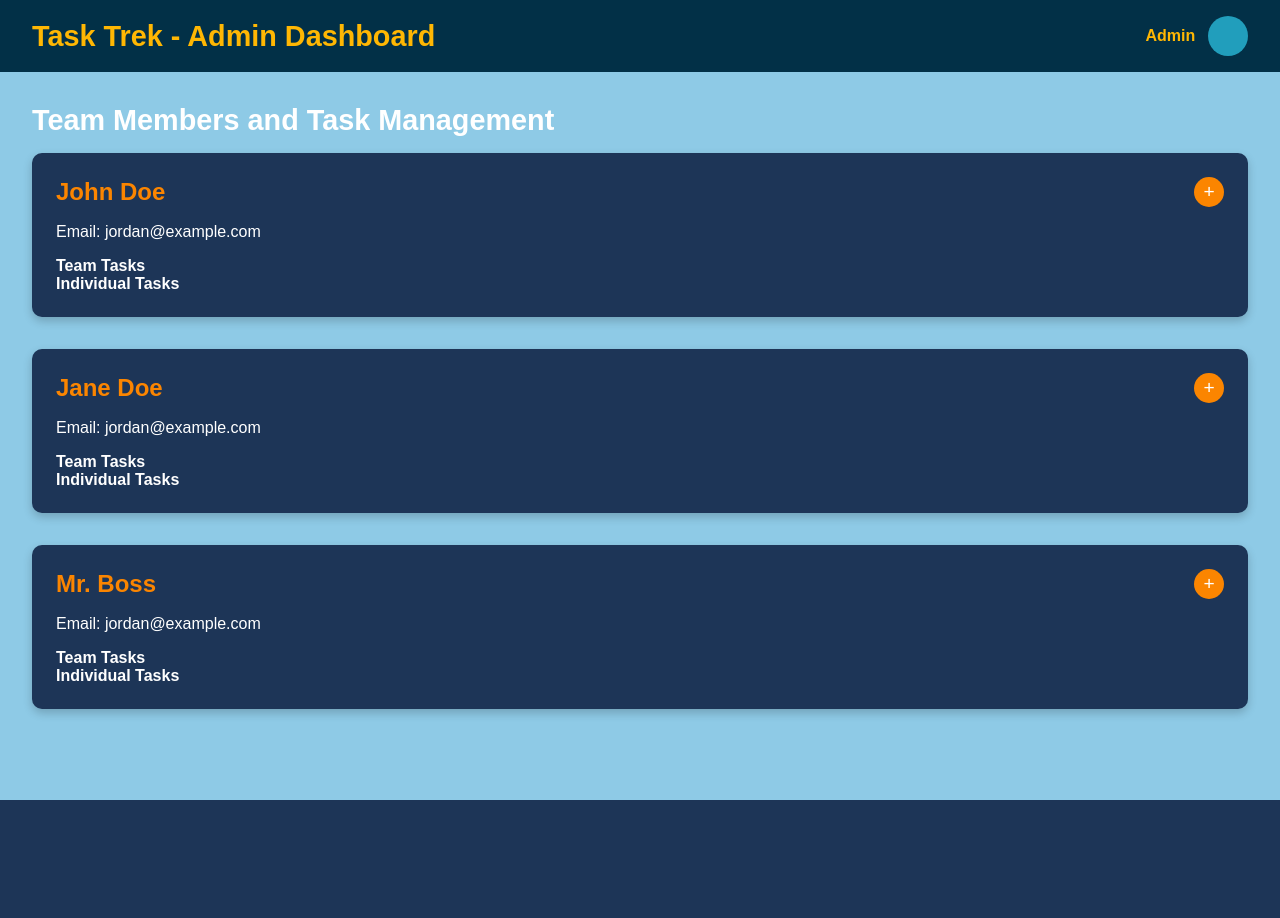
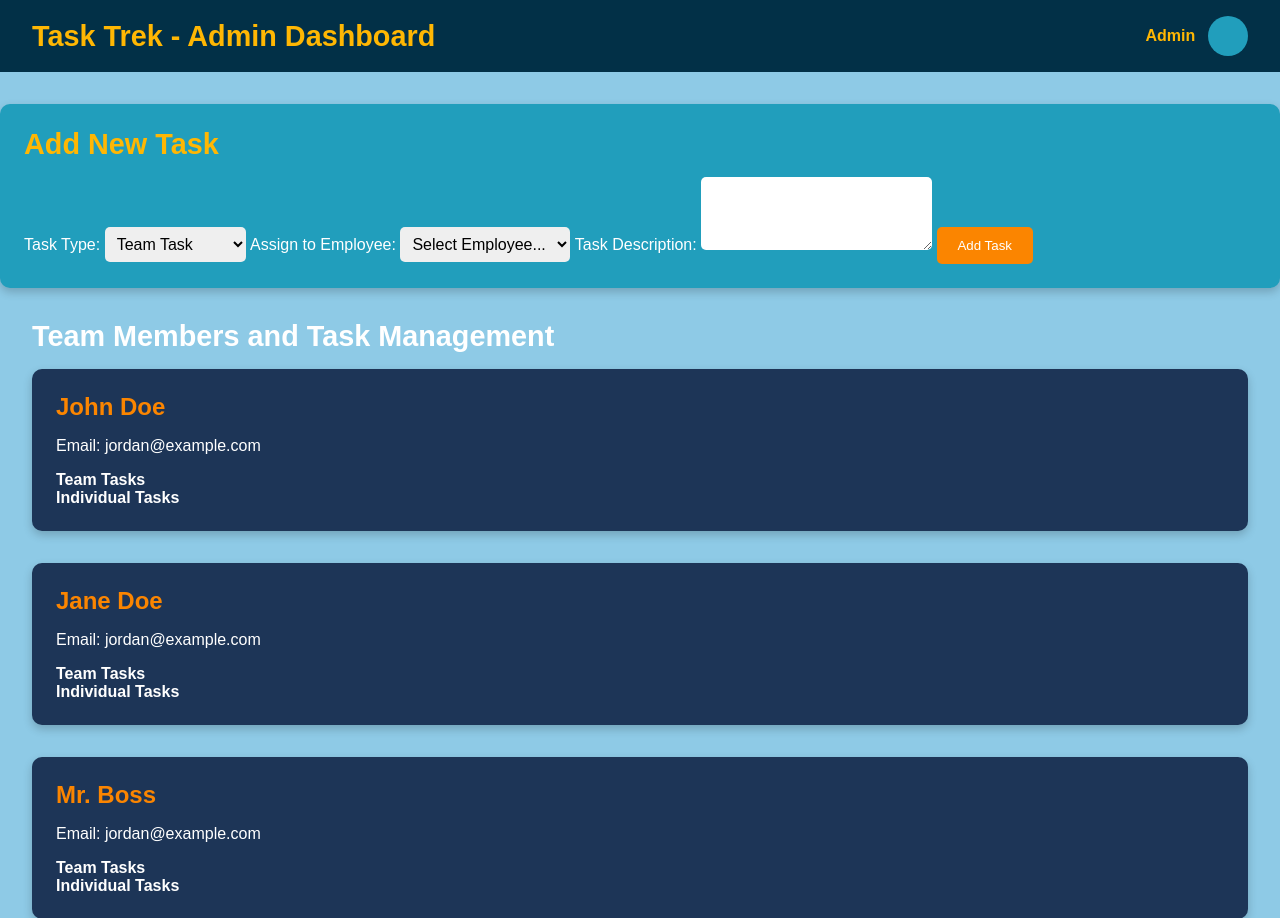
Before and after one commit to 10DavidFranco/softwareWebAppFinal, a Django app: template tasktrek/templates/superuser.html in a window 1280 px wide. Shown: the top 918 px of the page. Before the commit the page ends 800 px from the top, so only its background shows below. Run offline with Django 5.2, Linux system fonts and the light colour scheme; the template is opened without the code that fills it: values that come from a table or form of the project are taken from there, others are empty; data comes from the database, SQL or seed files in the repository.

Commit message:
Added edit, checkbox, and task adding in genderal

```diff
--- a/tasktrek/static/css/styles.css
+++ b/tasktrek/static/css/styles.css
@@ -312,3 +343,102 @@
 .add-team-task-btn:hover {
     background-color: #e63946;
 }
+/* Add Task Card */
+.add-task-card {
+    background-color: #219ebc;
+    color: white;
+    padding: 1.5rem;
+    border-radius: 10px;
+    box-shadow: 0px 4px 10px rgba(0, 0, 0, 0.2);
+    margin-top: 2rem;
+}
+
+.add-task-card h2 {
+    font-size: 1.8rem;
+    color: #ffb703;
+    margin-bottom: 1rem;
+}
+
+.add-task-card form {
+    display: flex;
+    flex-direction: column;
+    gap: 1rem;
+}
+
+.add-task-card label {
+    font-size: 1rem;
+    margin-bottom: 0.5rem;
+}
+
+.add-task-card select,
+.add-task-card textarea {
+    padding: 0.5rem;
+    border-radius: 5px;
+    border: none;
+    font-size: 1rem;
+}
+
+.add-task-card .add-task-submit-btn {
+    background-color: #fb8500;
+    color: white;
+    border: none;
+    padding: 0.7rem 1.3rem;
+    border-radius: 5px;
+    cursor: pointer;
+}
+
+.add-task-card .add-task-submit-btn:hover {
+    background-color: #e63946;
+}
+
+/* Input field for editing the title */
+.edit-title-input {
+    display: block;
+    margin-bottom: 0.75rem; /* Increased margin for better spacing */
+    padding: 0.5rem; /* Slightly increased padding */
+    font-size: 0.9rem;
+    width: 100%; /* Changed '95%' to '100%' for better alignment */
+    border: 1px solid #ddd;
+    border-radius: 4px;
+}
+
+/* Textarea for editing the description */
+.edit-description-textarea {
+    display: block;
+    margin-bottom: 0.75rem; /* Increased margin for consistency */
+    padding: 0.8rem;
+    font-size: 0.9rem;
+    width: 100%; /* Changed '95%' to '100%' for alignment with title input */
+    height: 100px;
+    border: 1px solid #ddd;
+    border-radius: 4px;
+    resize: none;
+}
+
+/* Save and Cancel Buttons */
+.save-btn, .cancel-btn {
+    margin-top: 0.5rem;
+    padding: 0.4rem 0.8rem;
+    border: none;
+    border-radius: 4px;
+    cursor: pointer;
+    font-size: 0.85rem;
+}
+
+.save-btn {
+    background-color: #8ecae6; /* Blue button */
+    color: white;
+}
+
+.cancel-btn {
+    background-color: #f8d7da; /* Light red button */
+    color: white;
+}
+
+.save-btn:hover {
+    background-color: #219ebc; /* Darker shade on hover */
+}
+
+.cancel-btn:hover {
+    background-color: #f54242;
+}
--- /dev/null
+++ b/tasktrek/static/js/task.js
@@ -0,0 +1,79 @@
+document.querySelectorAll('.edit-btn').forEach(editButton => {
+    editButton.addEventListener('click', function () {
+        const taskItem = editButton.closest('li'); // Target the <li> containing the task
+        const taskTitle = taskItem.querySelector('.task-title'); // Get task title
+        const taskDescription = taskItem.querySelector('.task-description'); // Get task description
+        const actionButtons = taskItem.querySelector('.action-buttons');
+
+        // Check if there are existing input fields
+        if (!taskItem.querySelector('input') && !taskItem.querySelector('textarea')) {
+            // Create input field for title editing
+            const titleInput = document.createElement('input');
+            titleInput.type = 'text';
+            titleInput.value = taskTitle.textContent.trim(); // Populate with existing title
+            titleInput.className = 'edit-title-input';
+
+            // Create textarea for description editing
+            const descriptionTextarea = document.createElement('textarea');
+            descriptionTextarea.value = taskDescription.textContent.trim(); // Populate with existing description
+            descriptionTextarea.className = 'edit-description-textarea';
+
+            // Create "Save" button
+            const saveButton = document.createElement('button');
+            saveButton.textContent = 'Save';
+            saveButton.className = 'save-btn';
+
+            // Create "Cancel" button
+            const cancelButton = document.createElement('button');
+            cancelButton.textContent = 'Cancel';
+            cancelButton.className = 'cancel-btn';
+
+            // Insert title input above actions
+            taskItem.insertBefore(titleInput, actionButtons);
+
+            // Insert description textarea right after the title input
+            taskItem.insertBefore(descriptionTextarea, actionButtons);
+
+            // Append Save and Cancel buttons
+            taskItem.insertBefore(saveButton, actionButtons);
+            taskItem.insertBefore(cancelButton, actionButtons);
+
+            // Handle Save Button
+            saveButton.addEventListener('click', function () {
+                // Update title and description
+                taskTitle.textContent = titleInput.value;
+                taskDescription.textContent = descriptionTextarea.value;
+
+                // Remove editing elements
+                taskItem.removeChild(titleInput);
+                taskItem.removeChild(descriptionTextarea);
+                taskItem.removeChild(saveButton);
+                taskItem.removeChild(cancelButton);
+            });
+
+            // Handle Cancel Button
+            cancelButton.addEventListener('click', function () {
+                // Remove editing elements without saving
+                taskItem.removeChild(titleInput);
+                taskItem.removeChild(descriptionTextarea);
+                taskItem.removeChild(saveButton);
+                taskItem.removeChild(cancelButton);
+            });
+        }
+    });
+});
+// Add functionality to toggle task completion
+document.querySelectorAll('.task-checkbox').forEach(checkbox => {
+    checkbox.addEventListener('change', function () {
+        const taskCard = checkbox.closest('.task-card'); // Get the parent task card
+        const taskTitle = taskCard.querySelector('h3'); // Get the task's title
+
+        if (checkbox.checked) {
+            // Mark the task as completed
+            taskCard.classList.add('completed');
+        } else {
+            // Unmark the task as completed
+            taskCard.classList.remove('completed');
+        }
+    });
+});
--- a/tasktrek/templates/superuser.html
+++ b/tasktrek/templates/superuser.html
@@ -18,7 +18,33 @@
             <div class="profile-picture"></div>
         </div>
     </div>
+    <!-- Add Task Card -->
+    <div class="add-task-card">
+        <h2>Add New Task</h2>
+            <!-- Select Task Type -->
+            <label for="task-type">Task Type:</label>
+            <select id="task-type" name="task_type" required>
+                <option value="team">Team Task</option>
+                <option value="individual">Individual Task</option>
+            </select>
 
+            <!-- Select Employee (if Individual Task) -->
+            <label for="employee-select">Assign to Employee:</label>
+            <select id="employee-select" name="employee_id">
+                <option value="" selected disabled>Select Employee...</option>
+                {% for employee in employees %}
+                <option value="{{ employee.id }}">{{ employee.name }}</option>
+                {% endfor %}
+            </select>
+
+            <!-- Task Description -->
+            <label for="task-description">Task Description:</label>
+            <textarea id="task-description" name="task_description" rows="3" required></textarea>
+
+            <!-- Submit Button -->
+            <button type="submit" class="add-task-submit-btn">Add Task</button>
+        </form>
+    </div>
     <!-- Admin Content -->
     <div class="admin-container">
         <!-- Task and User Management Section -->
@@ -37,16 +63,19 @@
                     <div class="user-card">
                         <div class="card-header">
                             <h3>{{employee.name}}</h3>
-                            <button class="add-task-btn" title="Add Task">+</button>
+                            <!--<button class="add-task-btn" title="Add Task">+</button>-->
                         </div>
                         <p>Email: jordan@example.com</p>
                         <h4>Team Tasks</h4>
                         <ul class="task-list">
                             {% for task in group_tasks %}
                             <li>
-                                {{ task }}
+                                <!-- Task Title and Description -->
+                                <span class="task-title">{{ task.title }}</span>
+                                <p class="task-description">{{ task.description }}</p>
                                 <div class="action-buttons">
-                                    <button class="approve-btn" >Approve</button>
+                                    <button class="approve-btn">Approve</button>
+                                    <button class="edit-btn">Edit</button>
                                     <button class="deny-btn">Delete</button>
                                 </div>
                             </li>
@@ -90,5 +119,6 @@
             </div>
         </div>
     </div>
+    <script src="{% static 'js/task.js' %}"></script>
 </body>
 </html>
```
Also changed, not shown: other parts of tasktrek/static/css/styles.css (+33 -2 lines), tasktrek/templates/user.html (+12 -5 lines).
